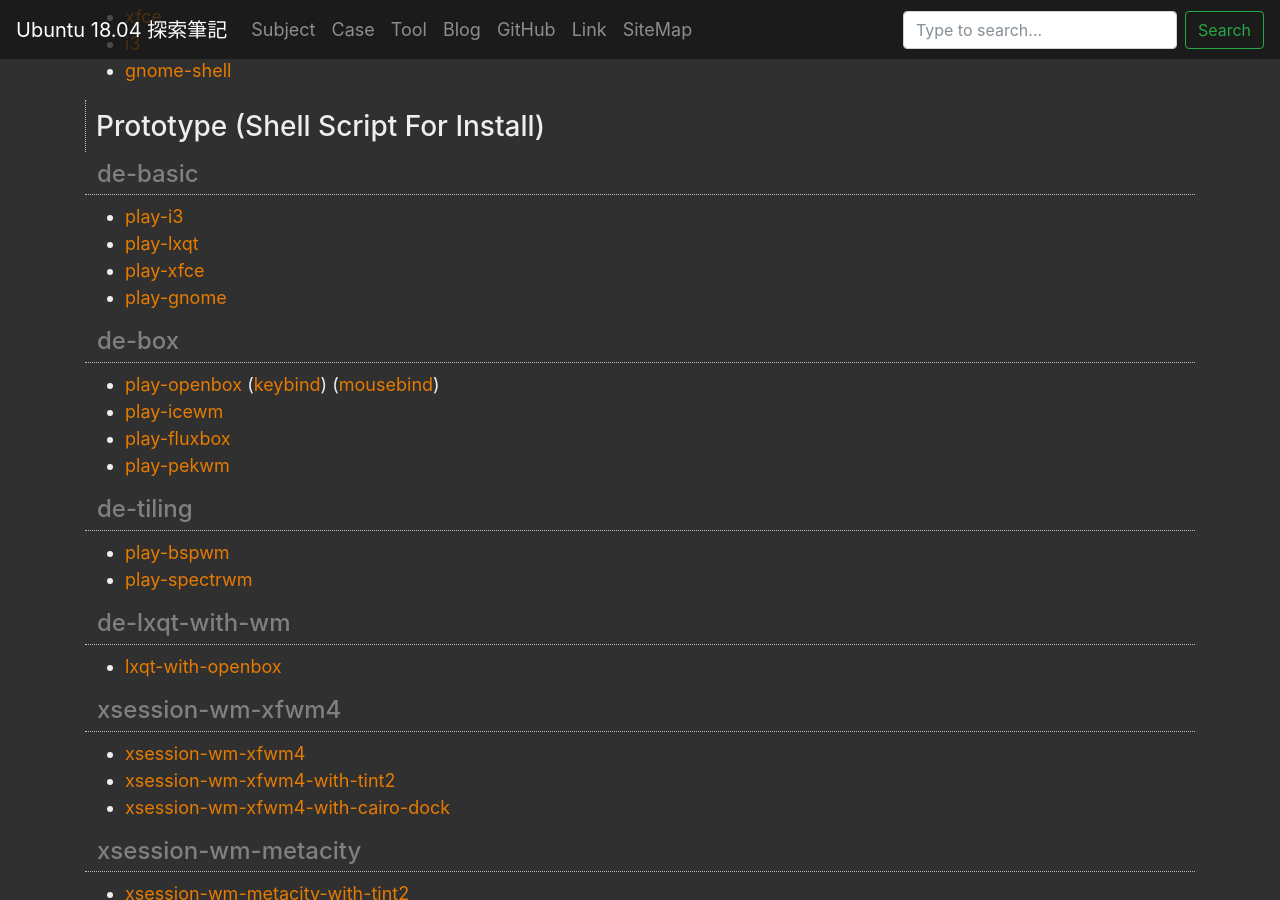
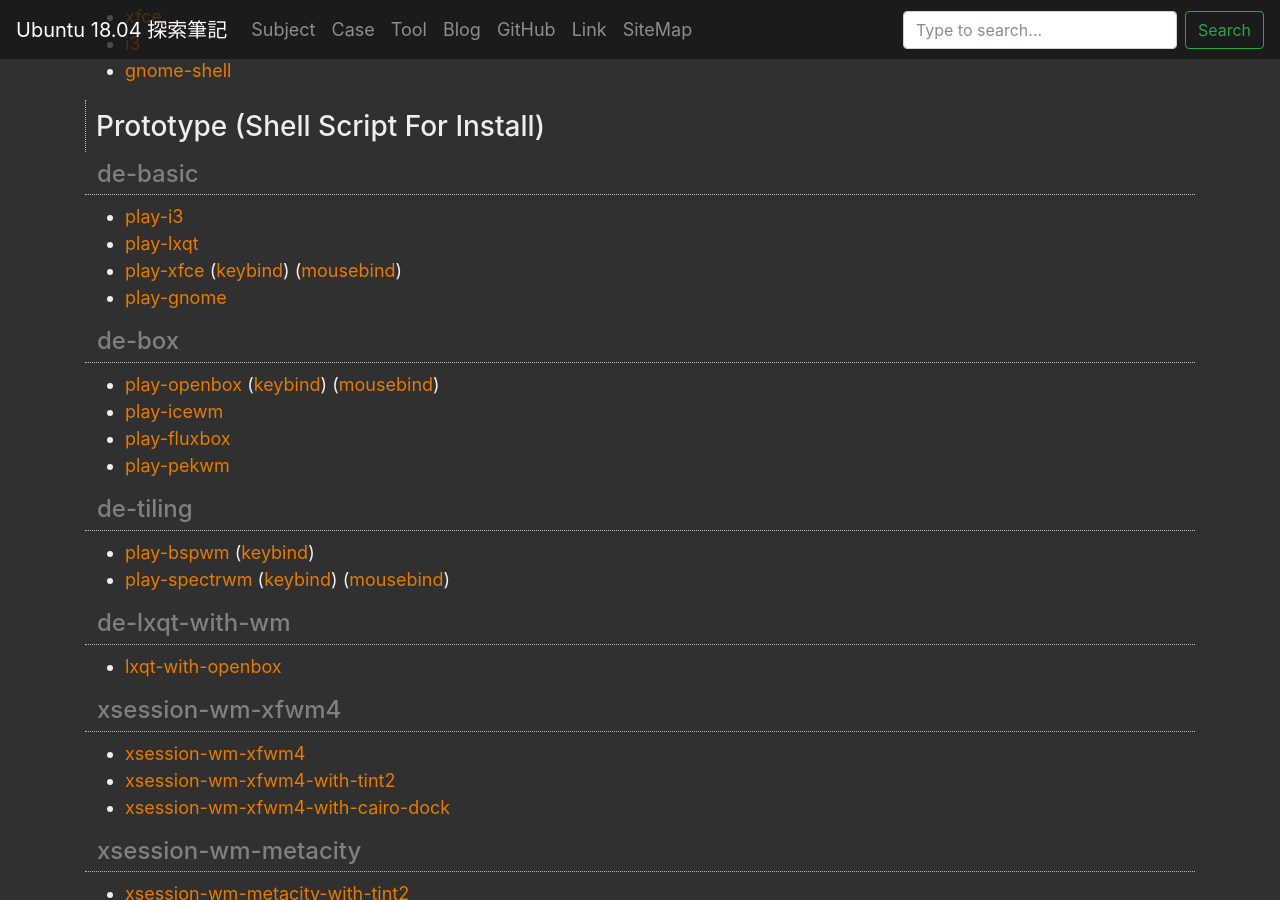
Before and after one commit to samwhelp/note-ubuntu-18.04, a Jekyll site: the page built from index.md, in a window 1280 px wide and 900 px high, scrolled down 1560 px. Built offline with Jekyll 4.4.1, drawn with Linux system fonts in a browser that asks for light colours; nearby versions of some CDN libraries.

Commit message:
add link

```diff
--- a/index.md
+++ b/index.md
@@ -79,7 +79,7 @@ source_url: '/index.md'
 
 * [play-i3](https://github.com/samwhelp/play-ubuntu-18.04-plan/tree/master/prototype/de-basic/play-i3)
 * [play-lxqt](https://github.com/samwhelp/play-ubuntu-18.04-plan/tree/master/prototype/de-basic/play-lxqt)
-* [play-xfce](https://github.com/samwhelp/play-ubuntu-18.04-plan/tree/master/prototype/de-basic/play-xfce)
+* [play-xfce](https://github.com/samwhelp/play-ubuntu-18.04-plan/tree/master/prototype/de-basic/play-xfce) ([keybind](https://github.com/samwhelp/play-ubuntu-18.04-plan/blob/master/prototype/de-basic/play-xfce/spec-keybind.md)) ([mousebind](https://github.com/samwhelp/play-ubuntu-18.04-plan/blob/master/prototype/de-basic/play-xfce/spec-mousebind.md))
 * [play-gnome](https://github.com/samwhelp/play-ubuntu-18.04-plan/tree/master/prototype/de-basic/play-gnome)
 
 
@@ -93,8 +93,8 @@ source_url: '/index.md'
 
 ### de-tiling
 
-* [play-bspwm](https://github.com/samwhelp/play-ubuntu-18.04-plan/tree/master/prototype/de-tiling/play-bspwm)
-* [play-spectrwm](https://github.com/samwhelp/play-ubuntu-18.04-plan/tree/master/prototype/de-tiling/play-spectrwm)
+* [play-bspwm](https://github.com/samwhelp/play-ubuntu-18.04-plan/tree/master/prototype/de-tiling/play-bspwm) ([keybind](https://github.com/samwhelp/play-ubuntu-18.04-plan/blob/master/prototype/de-tiling/play-bspwm/spec-keybind.md))
+* [play-spectrwm](https://github.com/samwhelp/play-ubuntu-18.04-plan/tree/master/prototype/de-tiling/play-spectrwm) ([keybind](https://github.com/samwhelp/play-ubuntu-18.04-plan/blob/master/prototype/de-tiling/play-spectrwm/spec-keybind.md)) ([mousebind](https://github.com/samwhelp/play-ubuntu-18.04-plan/blob/master/prototype/de-tiling/play-spectrwm/spec-mousebind.md))
 
 ### de-lxqt-with-wm
 
```
